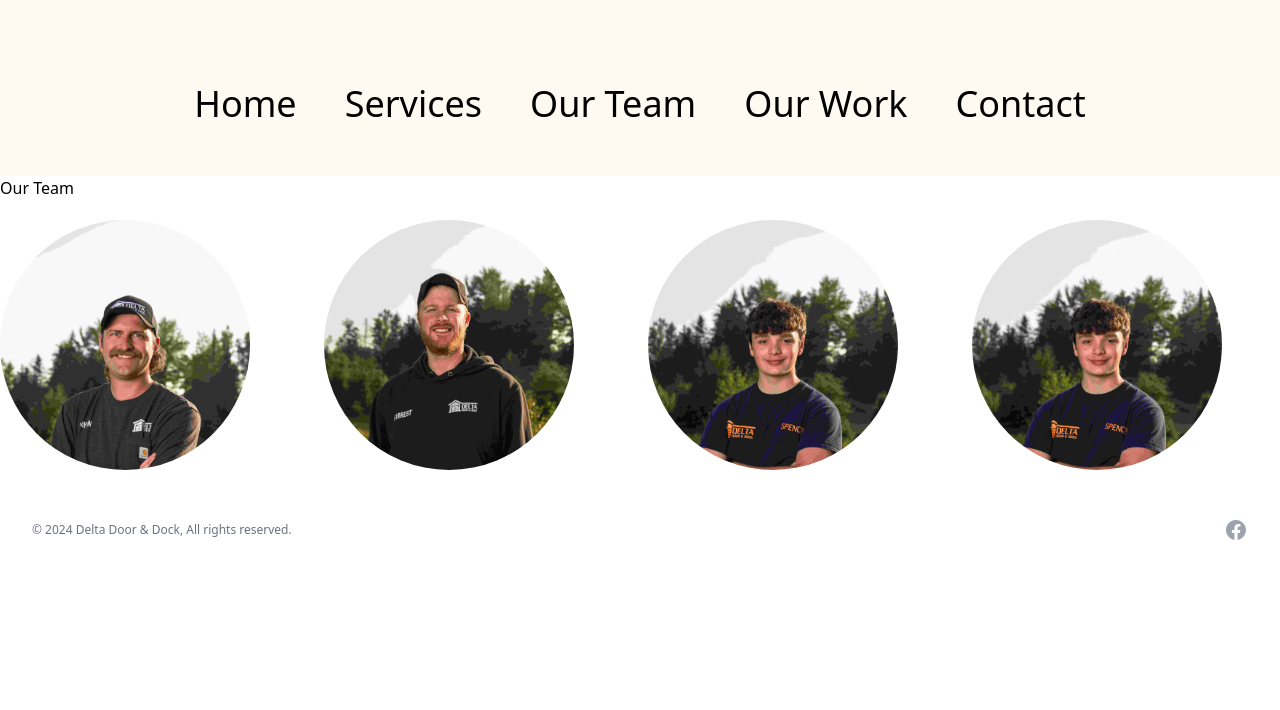
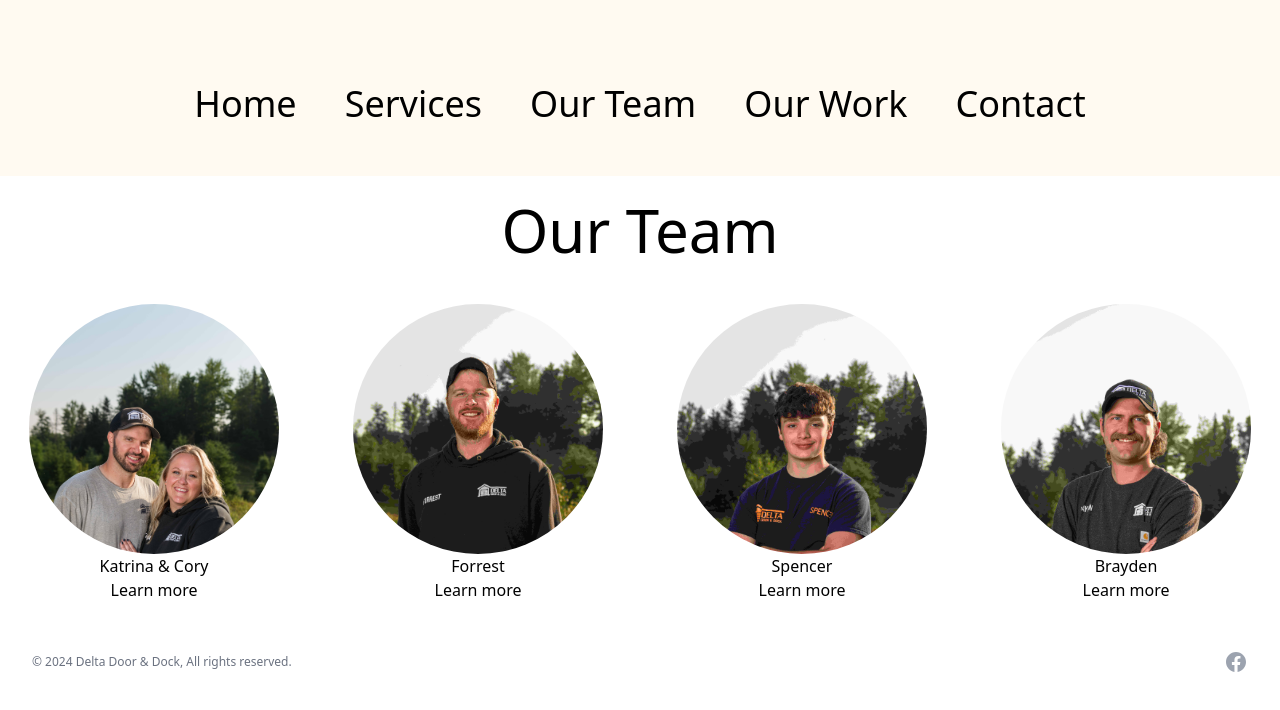
Before and after one commit to lee14k/deltadock, a Next.js app: page /our-team in a window 1280 px wide. Shown: the top 710 px of the page. Built offline with nearby package versions, Linux system fonts and the light colour scheme.

Commit message:
styling changes

```diff
--- a/components/FrontEnd/HeadshotCircle.jsx
+++ b/components/FrontEnd/HeadshotCircle.jsx
@@ -4,27 +4,34 @@ import React from "react";
 function HeadshotCircle(props) {
     const headshots = [
         {
-            firstImage:'/brayden.jpg' ,
+            firstImage:'/katrina_cory.jpg' ,
+            personTitle:'Katrina & Cory'
         },
         {
             firstImage: '/forrest.jpg',
+            personTitle:'Forrest'
         },
         {
             firstImage: '/spencer.jpg' ,
+            personTitle:'Spencer'
         },
         {
-            firstImage: '/spencer.jpg' ,
+            firstImage: '/brayden.jpg' ,
+            personTitle:'Brayden'
         },
     ];
     return (
-        <div className="grid grid-cols-4 gap-4">
+        <div className="grid lg:grid-cols-4 gap-4">
             {headshots.map((pair, index) => (
-                <div key={index}   className='headshotcircle object-contain'   style={{
+                <div className="flex flex-col justify-center items-center"><div key={index} className='headshotcircle object-contain' style={{
                     backgroundImage: `url(${pair.firstImage})`
-                }}>
+                }}></div>
 
+                    <h2>{pair.personTitle}</h2>
+                    <button>Learn more</button>
                 </div>
             ))}
+
         </div>
     );
 }
--- a/components/HomeHeader.jsx
+++ b/components/HomeHeader.jsx
@@ -18,9 +18,13 @@ export default function HomeHeader() {
         height={600}
         />
         <div className="ml-12 my-4">  <h1 className={`${libre.className} font-bold text-8xl text-bold text-blue-900`}>Quality Doors, Professional Service</h1>
-        <button className={`border-2 border-doorange rounded-full	text-doorange text-6xl p-4 w-4/5 font-bold my-12 ${libre.className} `}>
-            Contact Us
-        </button></div>
+            <Link href="/contact">
+                <button
+                    className={`border-2 border-doorange rounded-full	text-doorange text-6xl p-4 w-4/5 font-bold my-12 ${libre.className} `}>
+                    Contact Us
+                </button>
+            </Link>
+        </div>
 
       </div>
     </div>
--- a/components/LeftPhoto.jsx
+++ b/components/LeftPhoto.jsx
@@ -12,10 +12,10 @@ export default function LeftPhoto() {
         <ArchShape />
       </div>
       <div className="flex flex-col gap-12">
-        <h1 className={`${libre.className} text-4xl lg:text-8xl text-blue-900 font-bold`}>
+        <h1 className={`${libre.className} text-4xl lg:text-7xl text-blue-900 font-bold`}>
           American made, high quality doors
         </h1>
-        <p className="text-lg lg:text-xl">
+        <p className={`${libre.className} text-xl lg:text-4xl`}>
           Need it custom painted to match your house?
         </p>
         <p>Proudly using Sherwin-Williams paints for a superior finish.</p>
--- a/components/ThreeCol.jsx
+++ b/components/ThreeCol.jsx
@@ -11,7 +11,7 @@ export default function ThreeCol() {
     "/installdd.jpg",
   ];
   const headings = [
-    "Overhead Garage Door Maintenance & Installation",
+    "Maintenance & Installation",
     "Openers",
     "Custom Painting",
     "Commercial Doors",
--- a/components/ThreeColIcon.jsx
+++ b/components/ThreeColIcon.jsx
@@ -18,13 +18,13 @@ export default function ThreeColIcon() {
   return (
     <div className="three-icon-home text-white flex flex-col justify-center items-center gap-12">
       <h1 className={`${libre.className} text-7xl text-center`}>We have you covered!</h1>
-      <p className={`${libre.className} mx-48 text-center text-2xl`}>We service, install, and repair overhead garage doors, openers, and loading docks for the residential and commercial customers within a 2-hour radius of Escanaba, MI</p>
+      <p className={` mx-48 text-center text-2xl`}>We service, install, and repair overhead garage doors, openers, and loading docks for the residential and commercial customers within a 2-hour radius of Escanaba, MI</p>
       <div className="grid lg:grid-cols-3 gap-24 lg:gap-36 mb-24">
         {groups.map((icon, index) => (
           <div key={index} className="text-center">
             <img src={icon} alt={`Icon ${index + 1}`} className="mx-auto mb-4" />
             <h4 className={`${libre.className} text-5xl font-bold mb-2`}>{headings[index]}</h4>
-            <p className={`${libre.className} text-2xl mx-16 text-center`}>{descriptions[index]}</p>
+            <p className={`text-2xl mx-16 text-center`}>{descriptions[index]}</p>
           </div>
         ))}
       </div>
--- a/pages/our-team.js
+++ b/pages/our-team.js
@@ -6,8 +6,12 @@ export default function OurTeam () {
     return (
         <div>
             <Navbar/>
-            <h1>Our Team</h1>
-            <HeadshotCircle/>
+            <div className="flex flex-col justify-center items-center">
+                <h1 className="text-6xl my-6">Our Team</h1>
+            </div>
+                <HeadshotCircle/>
+
+
             <Footer/>
         </div>
     )
```
Also changed, not shown: public/katrina_cory.jpg (added).
